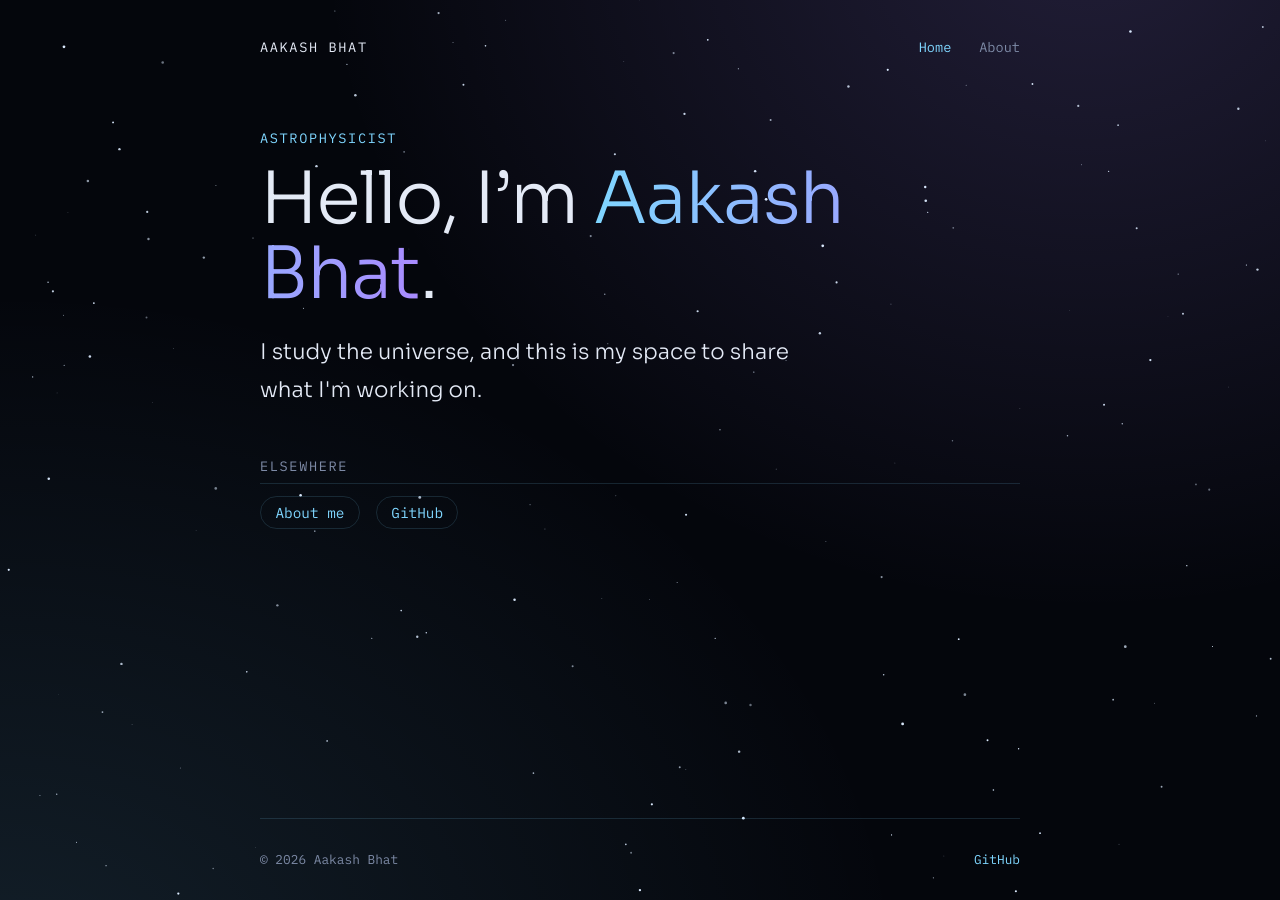
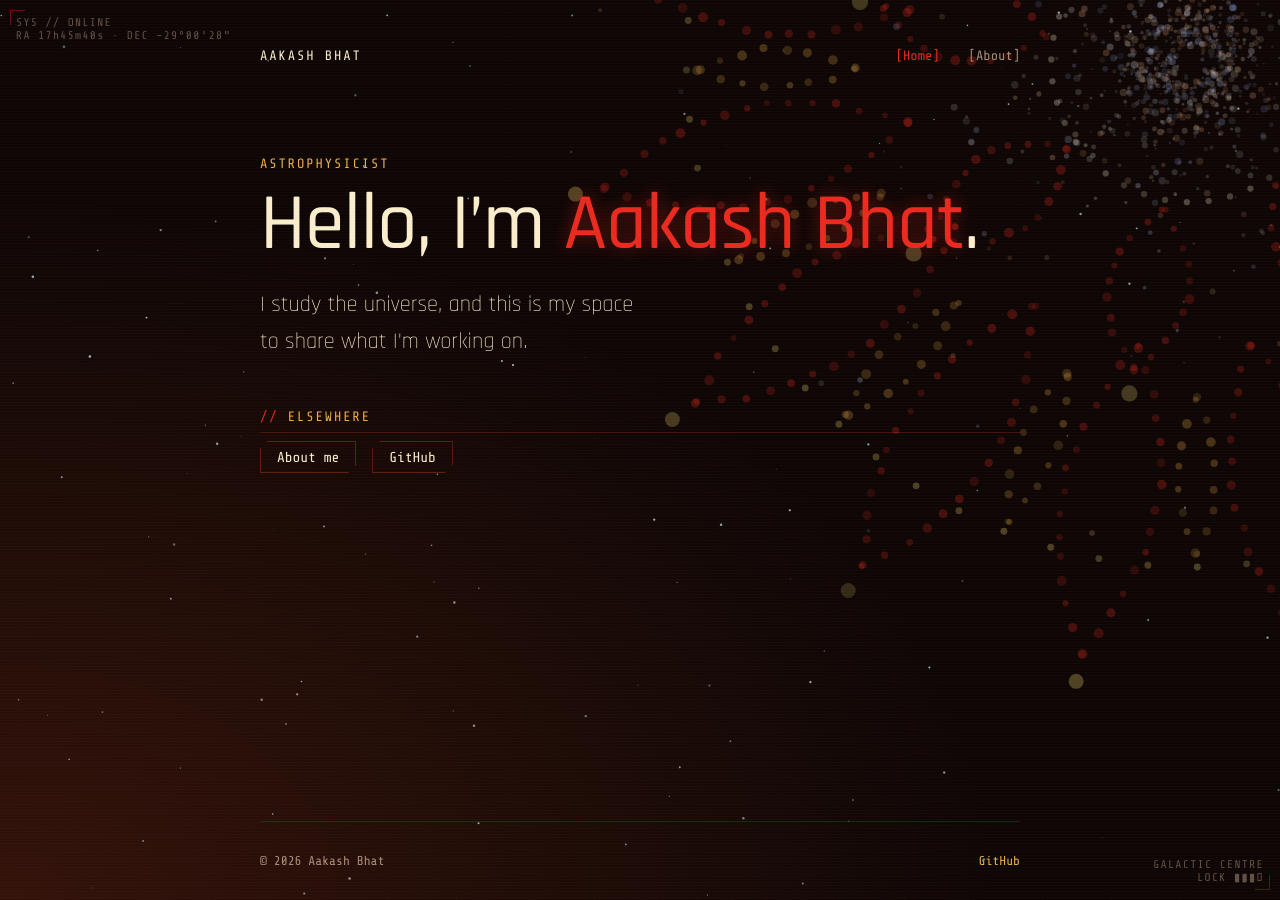
Before and after one commit to aakashbhat/aakashbhat.github.io, a Jekyll site: the page built from index.md, in a window 1280 px wide. Built offline with Jekyll 4.4.1, drawn with Linux system fonts in a browser that asks for light colours.

Commit message:
New custom theme

```diff
--- a/_layouts/default.html
+++ b/_layouts/default.html
@@ -7,15 +7,19 @@
   <meta name="description" content="{{ site.description }}">
   <link rel="preconnect" href="https://fonts.googleapis.com">
   <link rel="preconnect" href="https://fonts.gstatic.com" crossorigin>
-  <link href="https://fonts.googleapis.com/css2?family=Sora:wght@200..600&family=IBM+Plex+Mono:wght@400&display=swap" rel="stylesheet">
+  <link href="https://fonts.googleapis.com/css2?family=Rajdhani:wght@300;400;500;600&family=Share+Tech+Mono&display=swap" rel="stylesheet">
   <link rel="stylesheet" href="{{ '/assets/css/style.css' | relative_url }}">
 </head>
 <body>
-  <!-- Decorative starfield, drawn by assets/js/stars.js -->
-  <canvas id="stars" aria-hidden="true"></canvas>
+  <!-- Background layers (decorative): star-rangoli, grid, scanlines, HUD -->
+  <canvas id="sky" aria-hidden="true"></canvas>
+  <div class="bg-grid" aria-hidden="true"></div>
+  <div class="scanlines" aria-hidden="true"></div>
+  <div class="hud tl" aria-hidden="true">SYS // ONLINE<br>RA 17h45m40s · DEC −29°00′28″</div>
+  <div class="hud br" aria-hidden="true">GALACTIC CENTRE<br>LOCK ▮▮▮▯</div>
   {% include header.html %}
   <main>{{ content }}</main>
   {% include footer.html %}
-  <script src="{{ '/assets/js/stars.js' | relative_url }}"></script>
+  <script src="{{ '/assets/js/sky.js' | relative_url }}"></script>
 </body>
 </html>
--- a/assets/css/style.css
+++ b/assets/css/style.css
@@ -1,48 +1,93 @@
-/* ---- Tokens: change these to re-theme the whole site ---- */
+/* =========================================================
+   Theme tokens: change these to re-theme the whole site.
+   Palette: coolors.co/61210f-ea2b1f-edae49-f9df74-f9edcc
+   (sky.js reads --accent, --accent-2, --accent-3 and --text
+   for the star-rangoli, so it follows these values too.)
+   ========================================================= */
 :root {
-  --bg: #04060c;               /* near-black deep space */
-  --text: #e4eaf6;
-  --muted: #7d8aa6;
-  --accent: #7fd6ff;           /* ice blue */
-  --accent-2: #a98bff;         /* nebula violet */
-  --line: rgba(127,214,255,.15);
-  --serif: "Sora", system-ui, sans-serif;
-  --mono: "IBM Plex Mono", ui-monospace, monospace;
+  --bg: #0e0605;               /* near-black, derived from oxblood */
+  --oxblood: #61210f;          /* grid lines, borders */
+  --text: #f9edcc;             /* cream */
+  --muted: #a88f78;            /* cream dimmed toward oxblood */
+  --accent: #ea2b1f;           /* laser red */
+  --accent-2: #edae49;         /* amber */
+  --accent-3: #f9df74;         /* yellow */
+  --line: rgba(234, 43, 31, .25);
+  --sans: "Rajdhani", system-ui, sans-serif;
+  --mono: "Share Tech Mono", ui-monospace, monospace;
 }
 
 * { box-sizing: border-box; }
 body {
   margin: 0; min-height: 100vh; display: flex; flex-direction: column;
-  background: radial-gradient(ellipse at 85% -10%, rgba(169,139,255,.18) 0%, transparent 50%),
-    radial-gradient(ellipse at 0% 110%, rgba(127,214,255,.12) 0%, transparent 50%), var(--bg);
-  color: var(--text); font: 300 1.05rem/1.75 var(--serif);
+  background: radial-gradient(ellipse at 0% 100%, rgba(97, 33, 15, .45) 0%, transparent 55%), var(--bg);
+  color: var(--text); font: 400 1.15rem/1.65 var(--sans);
 }
-#stars { position: fixed; inset: 0; z-index: -1; width: 100%; height: 100%; }
-a { color: var(--accent); text-decoration: none; }
-a:hover { text-decoration: underline; text-underline-offset: 4px; }
+a { color: var(--accent-2); text-decoration: none; }
+a:hover { color: var(--accent-3); }
 
-/* ---- Layout ---- */
+/* =========================================================
+   Background layers (all fixed, behind content, no clicks)
+   ========================================================= */
+#sky, .bg-grid, .scanlines, .hud { position: fixed; pointer-events: none; z-index: -1; }
+#sky { inset: 0; width: 100%; height: 100%; }
+
+/* Perspective floor grid, fading out toward the horizon */
+.bg-grid {
+  left: -50%; right: -50%; bottom: -10vh; height: 55vh;
+  background-image:
+    linear-gradient(var(--oxblood) 1px, transparent 1px),
+    linear-gradient(90deg, var(--oxblood) 1px, transparent 1px);
+  background-size: 60px 60px;
+  transform: perspective(400px) rotateX(62deg); transform-origin: bottom;
+  mask-image: linear-gradient(to top, rgba(0,0,0,.55), transparent 85%);
+  -webkit-mask-image: linear-gradient(to top, rgba(0,0,0,.55), transparent 85%);
+}
+
+/* CRT scanlines */
+.scanlines {
+  inset: 0;
+  background: repeating-linear-gradient(to bottom, rgba(249, 237, 204, .025) 0 1px, transparent 1px 3px);
+}
+
+/* Corner HUD readouts */
+.hud { font: .7rem var(--mono); color: var(--muted); opacity: .55; letter-spacing: .12em; }
+.hud.tl { top: 1rem; left: 1rem; }
+.hud.br { bottom: 1rem; right: 1rem; text-align: right; }
+.hud::before { content: ""; position: absolute; width: 14px; height: 14px; border: 1px solid var(--accent); opacity: .7; }
+.hud.tl::before { top: -6px; left: -6px; border-right: 0; border-bottom: 0; }
+.hud.br::before { bottom: -6px; right: -6px; border-left: 0; border-top: 0; }
+
+/* =========================================================
+   Layout
+   ========================================================= */
 .site-header, .site-footer, main { width: min(760px, 90vw); margin-inline: auto; }
-main { flex: 1; padding: 6vh 0; }
+main { flex: 1; padding: 8vh 0; }
 
-.site-header { display: flex; justify-content: space-between; align-items: baseline; padding: 2rem 0 0; }
-.brand { font: 400 .85rem var(--mono); letter-spacing: .12em; text-transform: uppercase; color: var(--text); }
+.site-header { display: flex; justify-content: space-between; align-items: baseline; padding: 2.5rem 0 0; }
+.brand { font: .85rem var(--mono); letter-spacing: .14em; text-transform: uppercase; color: var(--text); }
 nav a { margin-left: 1.5rem; font: .85rem var(--mono); color: var(--muted); }
-nav a.active, nav a:hover { color: var(--accent); text-decoration: none; }
+nav a::before { content: "["; } nav a::after { content: "]"; }
+nav a.active, nav a:hover { color: var(--accent); }
 
 .site-footer { display: flex; justify-content: space-between; padding: 2rem 0; border-top: 1px solid var(--line);
   font: .8rem var(--mono); color: var(--muted); }
 
-/* ---- Typography ---- */
-h1 { font-weight: 300; font-size: clamp(2.6rem, 8vw, 4.5rem); line-height: 1.05; margin: 0 0 1rem; letter-spacing: -.02em; }
-h1 em { font-style: normal; background: linear-gradient(90deg, var(--accent), var(--accent-2));
-  -webkit-background-clip: text; background-clip: text; color: transparent; }
-h2 { font: 400 .85rem var(--mono); letter-spacing: .12em; text-transform: uppercase; color: var(--muted);
+/* =========================================================
+   Typography
+   ========================================================= */
+h1 { font-weight: 500; font-size: clamp(2.8rem, 9vw, 5rem); line-height: 1; margin: 0 0 1.2rem; letter-spacing: -.01em; }
+h1 em { font-style: normal; color: var(--accent); text-shadow: 0 0 18px rgba(234, 43, 31, .45); }
+h2 { font: .85rem var(--mono); letter-spacing: .14em; text-transform: uppercase; color: var(--accent-2);
   margin: 3rem 0 1rem; padding-bottom: .5rem; border-bottom: 1px solid var(--line); }
-.eyebrow { font: .85rem var(--mono); color: var(--accent); letter-spacing: .12em; text-transform: uppercase; }
-.lead { font-size: 1.35rem; color: var(--text); max-width: 34ch; }
+h2::before { content: "// "; color: var(--accent); }
+.eyebrow { font: .85rem var(--mono); color: var(--accent-2); letter-spacing: .14em; text-transform: uppercase; }
+.lead { font-size: 1.4rem; font-weight: 300; max-width: 34ch; }
 
-/* ---- Components ---- */
-.links { list-style: none; padding: 0; display: flex; gap: 1rem; flex-wrap: wrap; font-family: var(--mono); font-size: .9rem; }
-.links a { border: 1px solid var(--line); padding: .4rem .9rem; border-radius: 999px; }
-.links a:hover { border-color: var(--accent); text-decoration: none; }
+/* =========================================================
+   Components
+   ========================================================= */
+.links { list-style: none; padding: 0; display: flex; gap: 1rem; flex-wrap: wrap; font: .9rem var(--mono); }
+.links a { border: 1px solid var(--oxblood); padding: .45rem 1rem; color: var(--text);
+  clip-path: polygon(8px 0, 100% 0, 100% calc(100% - 8px), calc(100% - 8px) 100%, 0 100%, 0 8px); }
+.links a:hover { border-color: var(--accent); color: var(--accent); }
--- /dev/null
+++ b/assets/js/sky.js
@@ -0,0 +1,113 @@
+// Star-rangoli background: a globular-cluster core (Plummer profile)
+// with rangoli petals and rings traced out by stars, plus a field of
+// background stars. Rotates slowly and twinkles; static if the visitor
+// prefers reduced motion. Colours come from CSS variables in style.css.
+(() => {
+  const canvas = document.getElementById('sky');
+  const ctx = canvas.getContext('2d');
+  const still = matchMedia('(prefers-reduced-motion: reduce)').matches;
+  const css = getComputedStyle(document.documentElement);
+  const v = name => css.getPropertyValue(name).trim();
+
+  // Rangoli colour slots: 0 petals, 1 rings, 2 inner petals, 3 core ring
+  const PALETTE = [v('--accent'), v('--accent-3'), v('--accent-2'), v('--text')];
+  // Realistic star colours, hot (blue) to cool (red)
+  const TEMPS = ['#9bb7ff', '#cad7ff', '#f8f7ff', '#fff1d8', '#ffd2a1', '#ffb07a'];
+
+  // --- Tunable settings ---
+  const OPACITY = 0.28;      // how strongly the rangoli shows
+  const ROT_SPEED = 0.00004; // radians per ms
+  const CORE_RADIUS = 22;    // Plummer scale radius (pattern units)
+
+  const rnd = Math.random;
+  const stars = [];          // {x, y, r, color, alpha, phase, speed} in pattern units
+  const add = (x, y, r, color, alpha) =>
+    stars.push({ x, y, r, color, alpha, phase: rnd() * 6.28, speed: rnd() * 1.5 + .5 });
+
+  // Cluster core: sample radii from a Plummer distribution
+  for (let i = 0; i < 900; i++) {
+    const u = rnd() * .98 + .01;
+    const r = CORE_RADIUS / Math.sqrt(Math.pow(u, -2 / 3) - 1);
+    if (r > 290) continue;
+    const t = rnd() * 6.28;
+    add(r * Math.cos(t), r * Math.sin(t), rnd() * .9 + .3, TEMPS[Math.floor(rnd() * TEMPS.length)], rnd() * .5 + .4);
+  }
+
+  // Point on a quadratic Bezier curve
+  const bez = (a, b, c, t) => [
+    (1 - t) ** 2 * a[0] + 2 * (1 - t) * t * b[0] + t * t * c[0],
+    (1 - t) ** 2 * a[1] + 2 * (1 - t) * t * b[1] + t * t * c[1],
+  ];
+
+  // n petals from radius r0 to r1, half-width w, drawn with `steps` stars per side
+  function petals(n, r0, r1, w, slot, steps, offset = 0) {
+    for (let i = 0; i < n; i++) {
+      const a = i * 2 * Math.PI / n + offset, ca = Math.cos(a), sa = Math.sin(a);
+      const P = (d, s) => [d * ca - s * sa, d * sa + s * ca];
+      for (const side of [1, -1])
+        for (let j = 0; j <= steps; j++) {
+          const [x, y] = bez(P(r0, 0), P((r0 + r1) / 2, side * w), P(r1, 0), j / steps);
+          add(x + (rnd() - .5) * 2, y + (rnd() - .5) * 2, rnd() * .7 + .9, PALETTE[slot], .95);
+        }
+    }
+  }
+
+  // n evenly spaced stars on a circle
+  function ring(n, r, slot, size) {
+    for (let i = 0; i < n; i++) {
+      const a = i * 2 * Math.PI / n;
+      add(r * Math.cos(a), r * Math.sin(a), size, PALETTE[slot], 1);
+    }
+  }
+
+  // The rangoli design itself
+  petals(16, 120, 250, 40, 0, 14);
+  petals(16, 140, 205, 16, 2, 7, Math.PI / 16);
+  ring(64, 210, 1, 1.1);
+  ring(16, 262, 1, 2.4);
+  petals(8, 62, 130, 34, 0, 10);
+  ring(8, 140, 1, 2.6);
+  ring(40, 58, 3, 1);
+
+  let field = [], angle = 0, last = 0;
+
+  // Rebuild the background star field to fit the window
+  function resize() {
+    canvas.width = innerWidth; canvas.height = innerHeight;
+    field = Array.from({ length: Math.floor(innerWidth * innerHeight / 9000) }, () =>
+      [rnd() * canvas.width, rnd() * canvas.height, rnd() + .3, rnd() * .5 + .3]);
+  }
+
+  function draw(t) {
+    const w = canvas.width, h = canvas.height;
+    ctx.clearRect(0, 0, w, h);
+
+    // Background field stars
+    for (const [x, y, r, a] of field) {
+      ctx.globalAlpha = a; ctx.fillStyle = '#dcebff';
+      ctx.beginPath(); ctx.arc(x, y, r, 0, 6.28); ctx.fill();
+    }
+
+    // Rangoli cluster, centred near the top-right corner and half off-screen
+    const scale = Math.min(w, h) / 375, cx = w - .07 * w, cy = .07 * h;
+    const c = Math.cos(angle), s = Math.sin(angle);
+    for (const st of stars) {
+      const twinkle = still ? .8 : .55 + .45 * Math.abs(Math.sin(st.phase + t * st.speed * .001));
+      ctx.globalAlpha = OPACITY * st.alpha * twinkle;
+      ctx.fillStyle = st.color;
+      ctx.beginPath();
+      ctx.arc(cx + (st.x * c - st.y * s) * scale, cy + (st.x * s + st.y * c) * scale, st.r * scale * 1.3, 0, 6.28);
+      ctx.fill();
+    }
+    ctx.globalAlpha = 1;
+
+    if (!still) {
+      angle += (t - last) * ROT_SPEED; last = t;
+      requestAnimationFrame(draw);
+    }
+  }
+
+  addEventListener('resize', () => { resize(); if (still) draw(0); });
+  resize();
+  requestAnimationFrame(t => { last = t; draw(t); });
+})();
```
